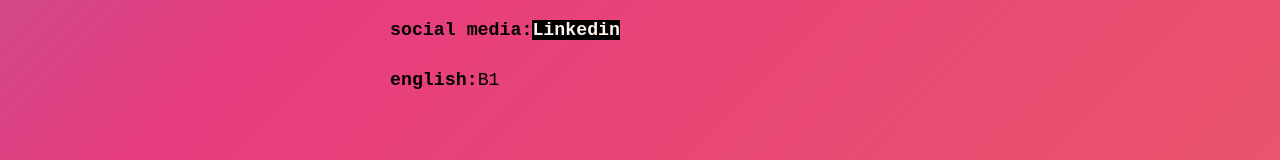
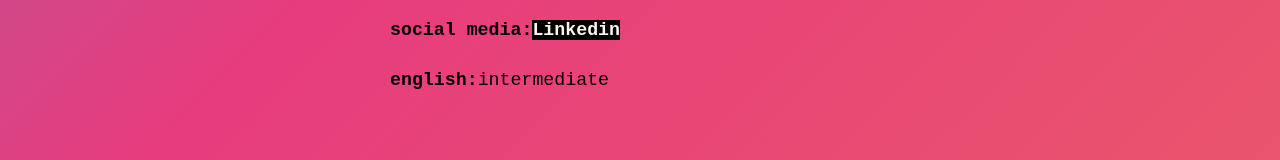
Before and after one commit to rdfsx/rdfsx.dev, a React (Create React App) app: page / in a window 1280 px wide. Shown: the part 381-541 px from the top of the page. Built offline with nearby package versions, Linux system fonts and the light colour scheme.

Commit message:
edited english level

```diff
--- a/package.json
+++ b/package.json
@@ -43,5 +43,8 @@
       "last 1 firefox version",
       "last 1 safari version"
     ]
+  },
+  "devDependencies": {
+    "@types/react-helmet": "^6.1.5"
   }
 }
--- a/src/App.tsx
+++ b/src/App.tsx
@@ -25,7 +25,7 @@
                     <Paragraph text1={"contact:"} text2={"Telegram"} link={"https://t.me/rdfsx"} />
                     <Paragraph text1={"social media:"} text2={"Linkedin"}
                                link={"https://linkedin.com/in/mikhail-anishchanka"} />
-                    <Paragraph text1={"english:"} text2={"B1"} />
+                    <Paragraph text1={"english:"} text2={"intermediate"} />
                     <br />
                     <h5>© 2022 | website is under construction</h5>
                 </article>
```
Also changed, not shown: 2 other files (tests, documents, lock files or other folders).
